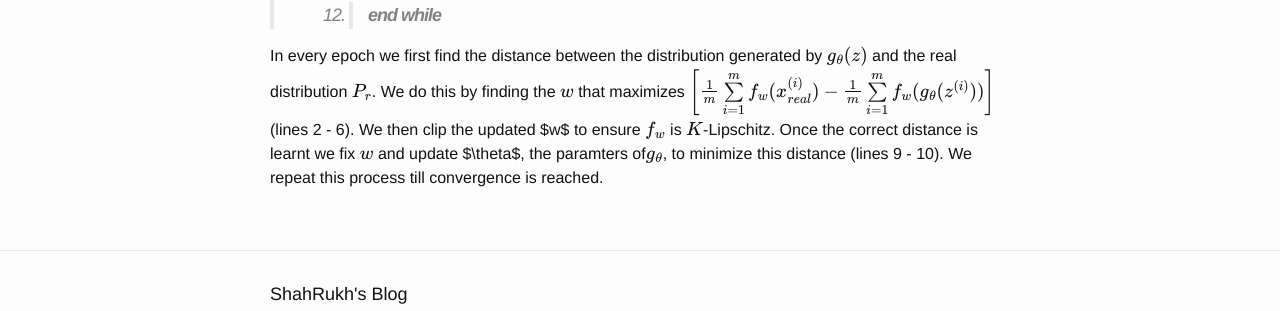
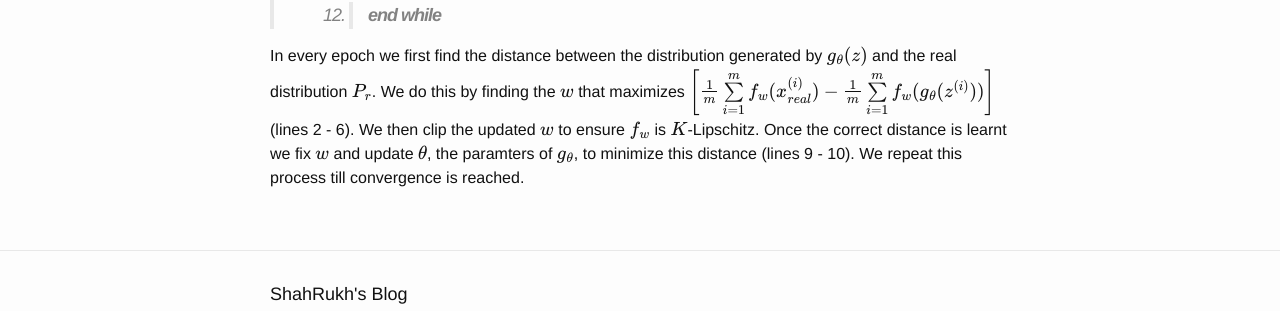
Before and after one commit to shahrukhathar/shahrukhathar.github.io, a Jekyll site: the page built from _posts/2017-03-04-Wasserstein-GANs.markdown, in a window 1280 px wide. Shown: the part 1602-1913 px from the top of the page. Built offline with Jekyll 4.4.1, drawn with Linux system fonts in a browser that asks for light colours; formulas are drawn with MathJax 3.

Commit message:
UpdateWGAN

```diff
--- a/_posts/2017-03-04-Wasserstein-GANs.markdown
+++ b/_posts/2017-03-04-Wasserstein-GANs.markdown
@@ -61,5 +61,5 @@ $$n_{critic}$$: the number of iterations of $$f_{w}$$ per generator iteration, $
 In every epoch we first find the distance between the distribution generated by $$g_{\theta}(z)$$ and the real distribution $$P_{r}$$. We do this
 by finding the $$w$$ that maximizes $$\left[\frac{1}{m}\sum\limits_{i = 1}^{m}f_{w}(x_{real}^{(i)}) -
 \frac{1}{m}\sum\limits_{i = 1}^{m}f_{w}(g_{\theta}(z^{(i)}))\right]$$ (lines 2 - 6).
-We then clip the updated $w$ to ensure $$f_{w}$$ is $$K$$-Lipschitz. Once the correct distance is learnt we fix $$w$$ and
-update $\theta$, the paramters of$$g_{\theta}$$, to minimize this distance (lines 9 - 10). We repeat this process till convergence is reached.
+We then clip the updated $$w$$ to ensure $$f_{w}$$ is $$K$$-Lipschitz. Once the correct distance is learnt we fix $$w$$ and
+update $$\theta$$, the paramters of $$g_{\theta}$$, to minimize this distance (lines 9 - 10). We repeat this process till convergence is reached.
```
